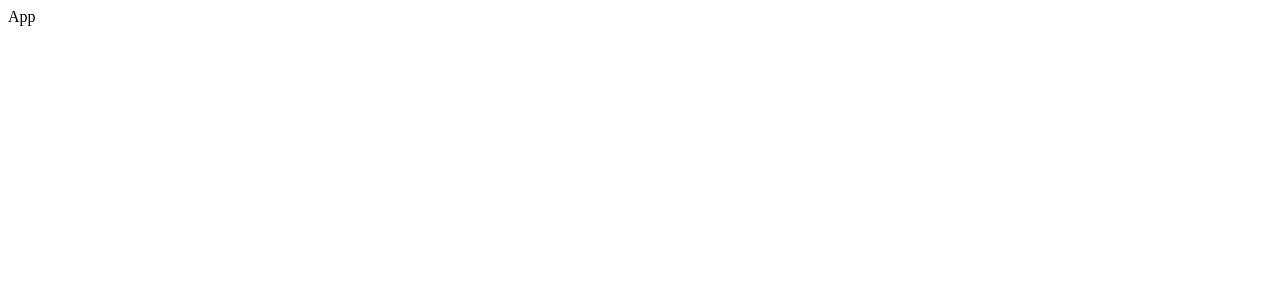
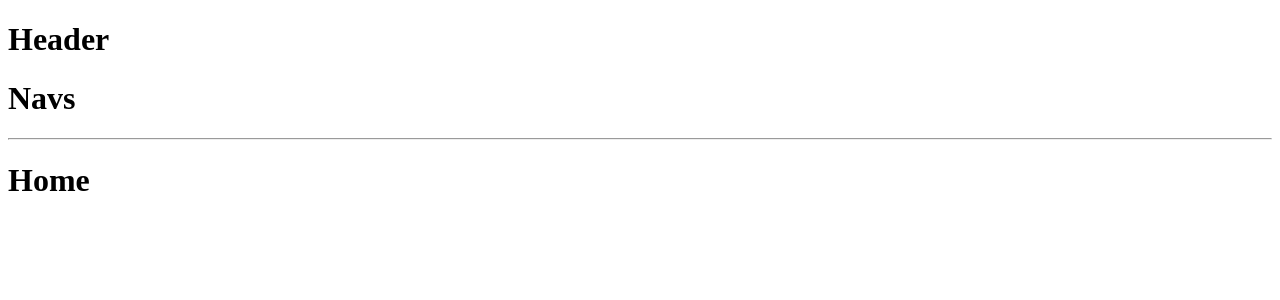
Before and after one commit to tomorrowdevs-projects/team2-real-world-app, a React (Create React App) app in the folder client/: page / in a window 1280 px wide. Shown: the top 300 px of the page. Built offline with nearby package versions, Linux system fonts and the light colour scheme.

Commit message:
[ADD] Layout and first placeholder components

```diff
--- a/client/src/components/App.js
+++ b/client/src/components/App.js
@@ -1,5 +1,17 @@
+import { BrowserRouter as Router, Routes, Route } from 'react-router-dom';
+import Layout from './Layout';
+import Home from '../pages/Home';
+
 function App() {
-  return <>App</>;
+  return (
+    <Router>
+      <Routes>
+        <Route path='/' element={<Layout />}>
+          <Route index element={<Home />} />
+        </Route>
+      </Routes>
+    </Router>
+  );
 }
 
 export default App;
--- /dev/null
+++ b/client/src/components/Header/index.js
@@ -0,0 +1,5 @@
+const Header = () => {
+  return <h1>Header</h1>;
+};
+
+export default Header;
--- /dev/null
+++ b/client/src/components/Layout.js
@@ -0,0 +1,16 @@
+import { Outlet } from 'react-router-dom';
+import Header from './Header';
+import NavApp from './NavApp';
+
+const Layout = () => {
+  return (
+    <>
+      <Header />
+      <NavApp />
+      <hr />
+      <Outlet />
+    </>
+  );
+};
+
+export default Layout;
--- /dev/null
+++ b/client/src/components/NavApp/index.js
@@ -0,0 +1,5 @@
+const NavApp = () => {
+  return <h1>Navs</h1>;
+};
+
+export default NavApp;
--- /dev/null
+++ b/client/src/pages/Home.js
@@ -0,0 +1,5 @@
+const Home = () => {
+  return <h1>Home</h1>;
+};
+
+export default Home;
```
